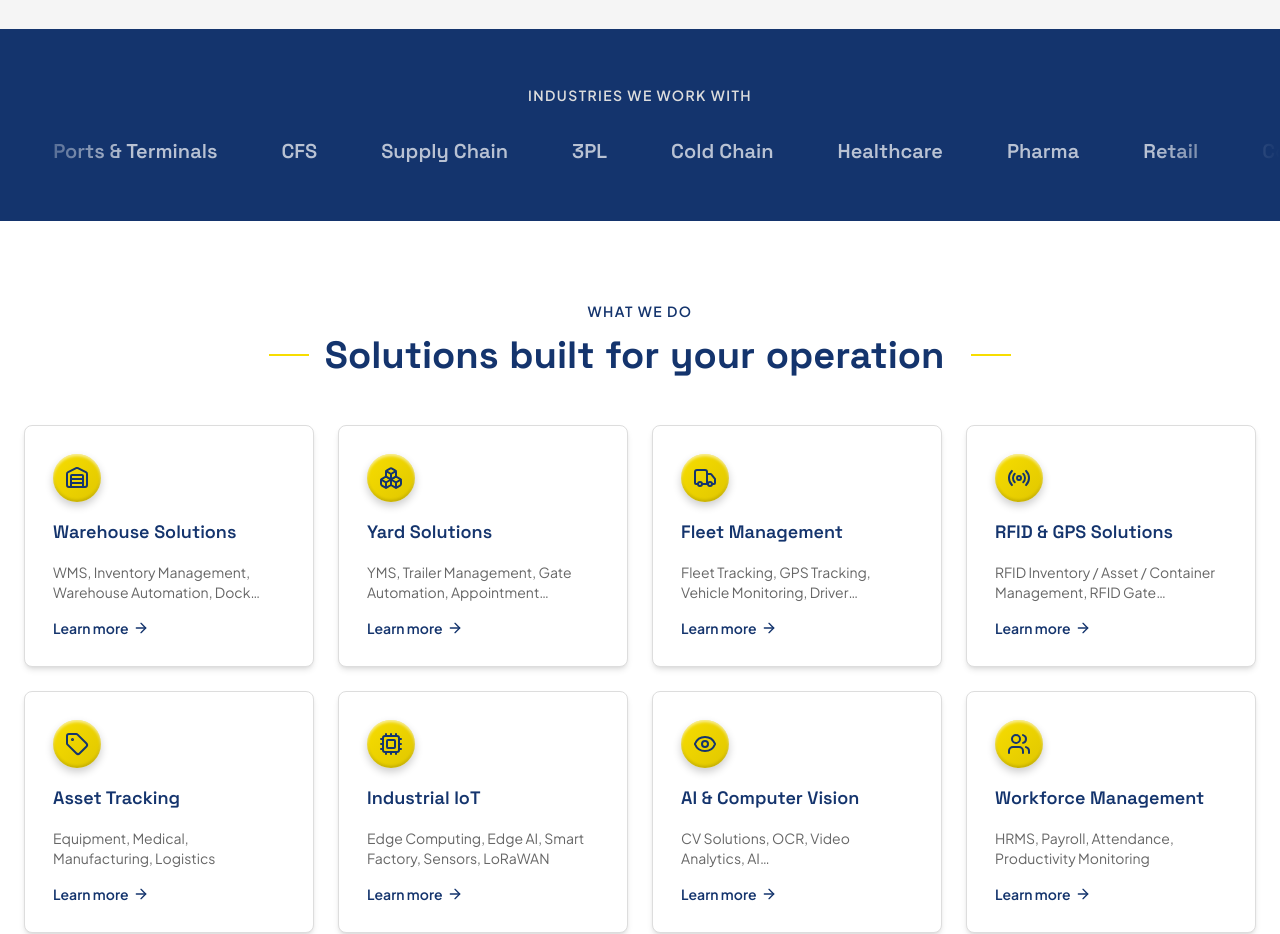
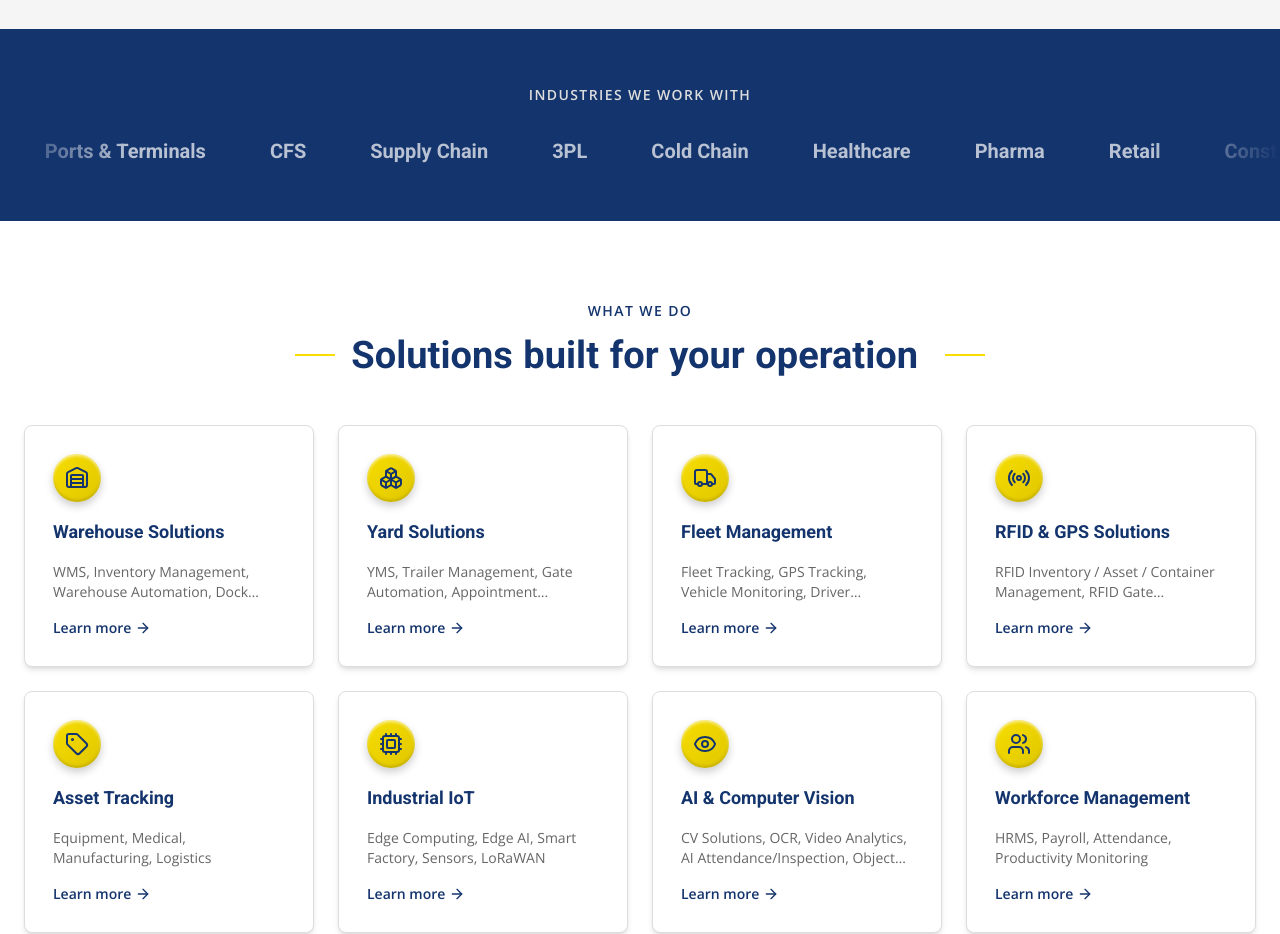
Before and after one commit to prosper-infotech/prosper, a React (Vite) app: page / in a window 1280 px wide. Shown: the part 1340-2274 px from the top of the page. Built offline with nearby package versions, Linux system fonts and the light colour scheme.

Commit message:
Switch site fonts to Roboto (headings) + Open Sans (body)
User asked for a more classic, neutral pairing like Roboto/Open Sans
instead of the more distinctive Space Grotesk/Plus Jakarta Sans combo.

```diff
--- a/index.html
+++ b/index.html
@@ -7,7 +7,7 @@
     <link rel="preconnect" href="https://fonts.googleapis.com" />
     <link rel="preconnect" href="https://fonts.gstatic.com" crossorigin />
     <link
-      href="https://fonts.googleapis.com/css2?family=Space+Grotesk:wght@500;600;700&family=Plus+Jakarta+Sans:wght@400;500;600;700&display=swap"
+      href="https://fonts.googleapis.com/css2?family=Roboto:wght@500;700&family=Open+Sans:wght@400;500;600;700&display=swap"
       rel="stylesheet"
     />
     <title>Prosper Infotech</title>
--- a/src/index.css
+++ b/src/index.css
@@ -20,8 +20,8 @@
   --color-surface: #ffffff;
   --color-surface-alt: #f5f5f5;
 
-  --font-heading: "Space Grotesk", sans-serif;
-  --font-body: "Plus Jakarta Sans", sans-serif;
+  --font-heading: "Roboto", sans-serif;
+  --font-body: "Open Sans", sans-serif;
 }
 
 @layer base {
```
